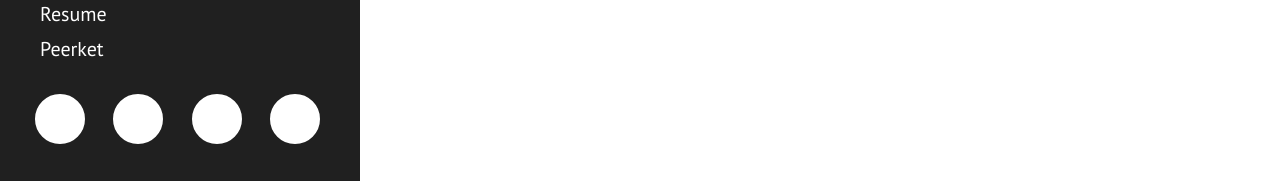
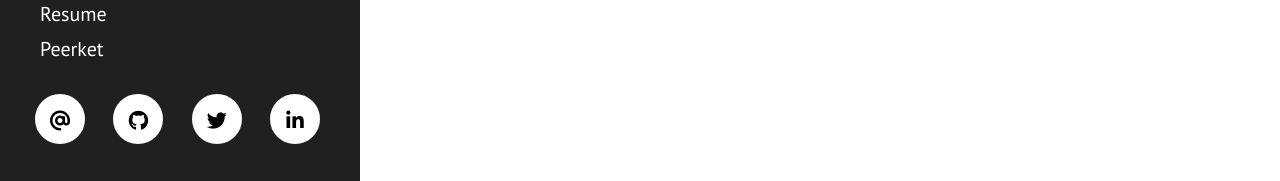
Before and after one commit to emrehayirci/emrehayirci.github.io, a Jekyll site: the page built from index.html, in a window 1280 px wide. Shown: the part 716-897 px from the top of the page. Built offline with Jekyll 4.4.1, drawn with Linux system fonts in a browser that asks for light colours; nearby versions of some CDN libraries; the list of posts is cut into pages by our own code.

Commit message:
Update hayirci.css

```diff
--- a/public/css/hayirci.css
+++ b/public/css/hayirci.css
@@ -57,6 +57,10 @@ a.btn-outline:hover {
     color: #fff;
 }
 
-#sidebar-buttons {
-  color: black;
+#sidebar-buttons a {
+    color: #000000;
 }
+
+#sidebar-buttons a:hover {
+    color: #fff;
+}
```
